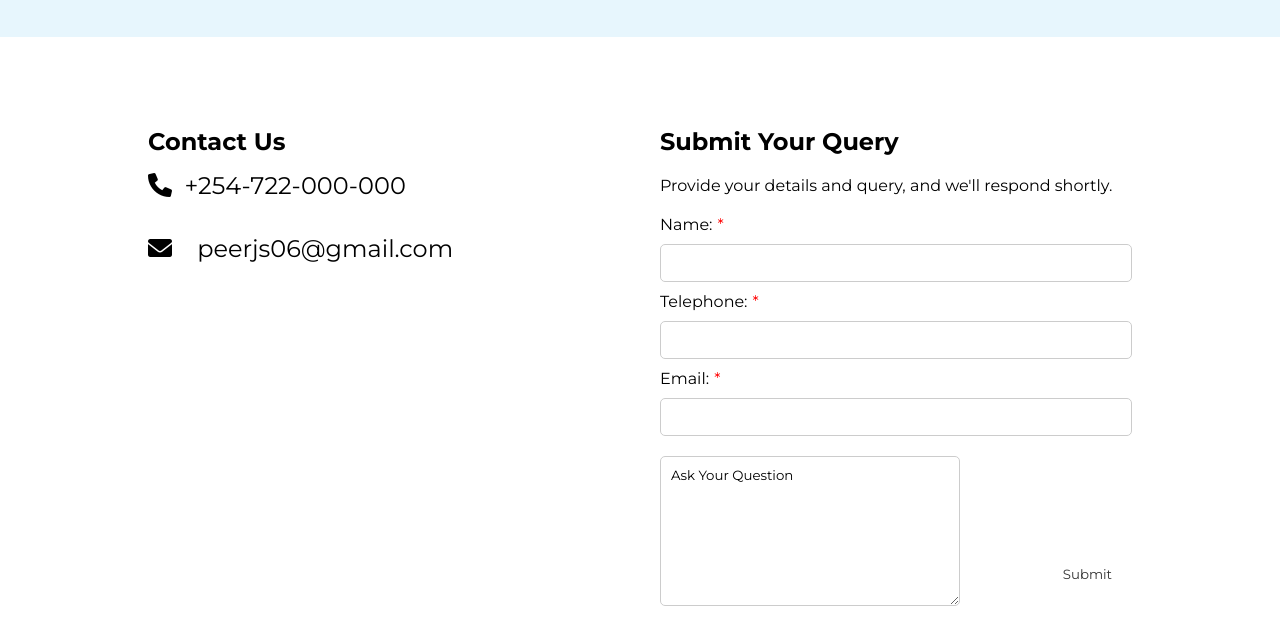
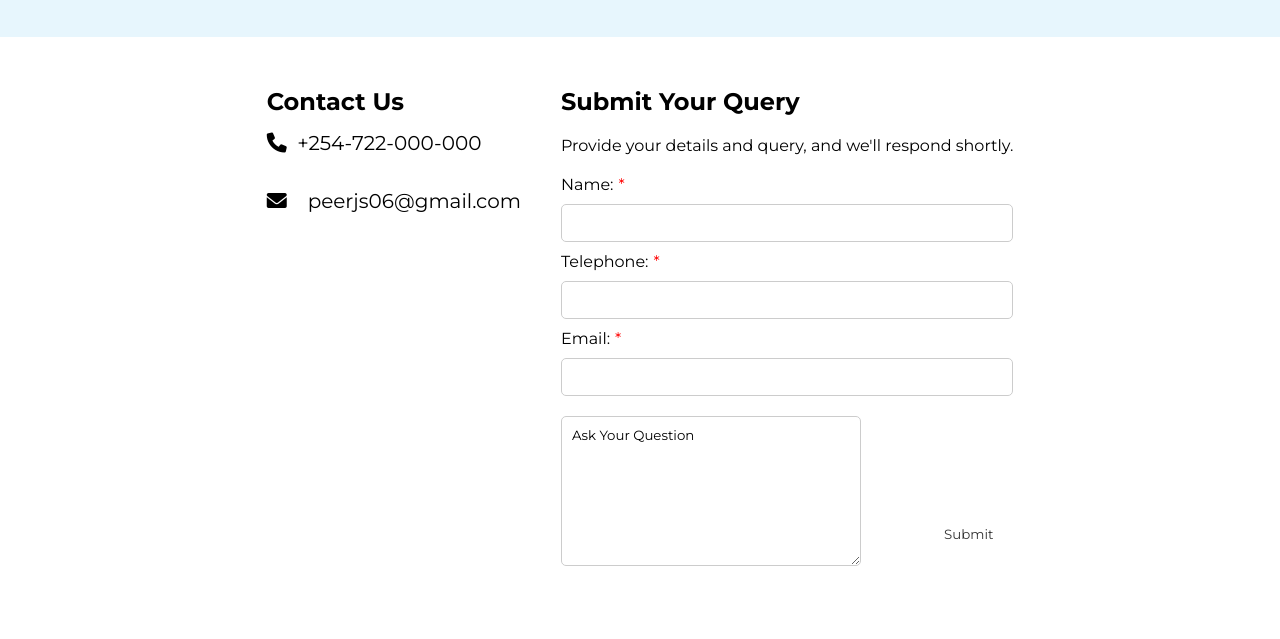
Before and after one commit to Peer-Js/peerjs, a plain HTML site: page index.html in a window 1280 px wide. Shown: the part 3158-3797 px from the top of the page. Drawn offline with Linux system fonts and the light colour scheme.

Commit message:
fixed form resposnsive styles

```diff
--- a/styles.css
+++ b/styles.css
@@ -610,29 +610,28 @@ h3{
 
 #form{
     display: flex;
-    flex-wrap: wrap;
     margin: auto;
+    justify-content: center;
     width: 80%;
+    padding-top: 30px;
+    padding-bottom: 30px;
 }
 .form-query, .topaz{
-    width: 50%;
+
     padding: 20px;
-    margin-left: auto;
-    margin-right: auto;
     margin-bottom: 20px;
     border-radius: 8px;
     opacity: 0;
     transform: translateY(-50px);
     animation: slideIn 1s forwards;
-    margin-top: 70px;
-    margin-bottom: 100px;
+
 }
 .topaz i{
-    font-size: 24px;
+    font-size: 20px;
 
 }
 .topaz p{
-    font-size: 24px;
+    font-size: 20px;
     padding-top: 15px;
 }
 .footer-section {
@@ -732,3 +731,10 @@ h3{
   margin-bottom: 20px;
   margin-top: 20px;
 }
+
+@media (max-width: 750px){
+    #form{
+        display: grid;
+
+    }
+}
```
